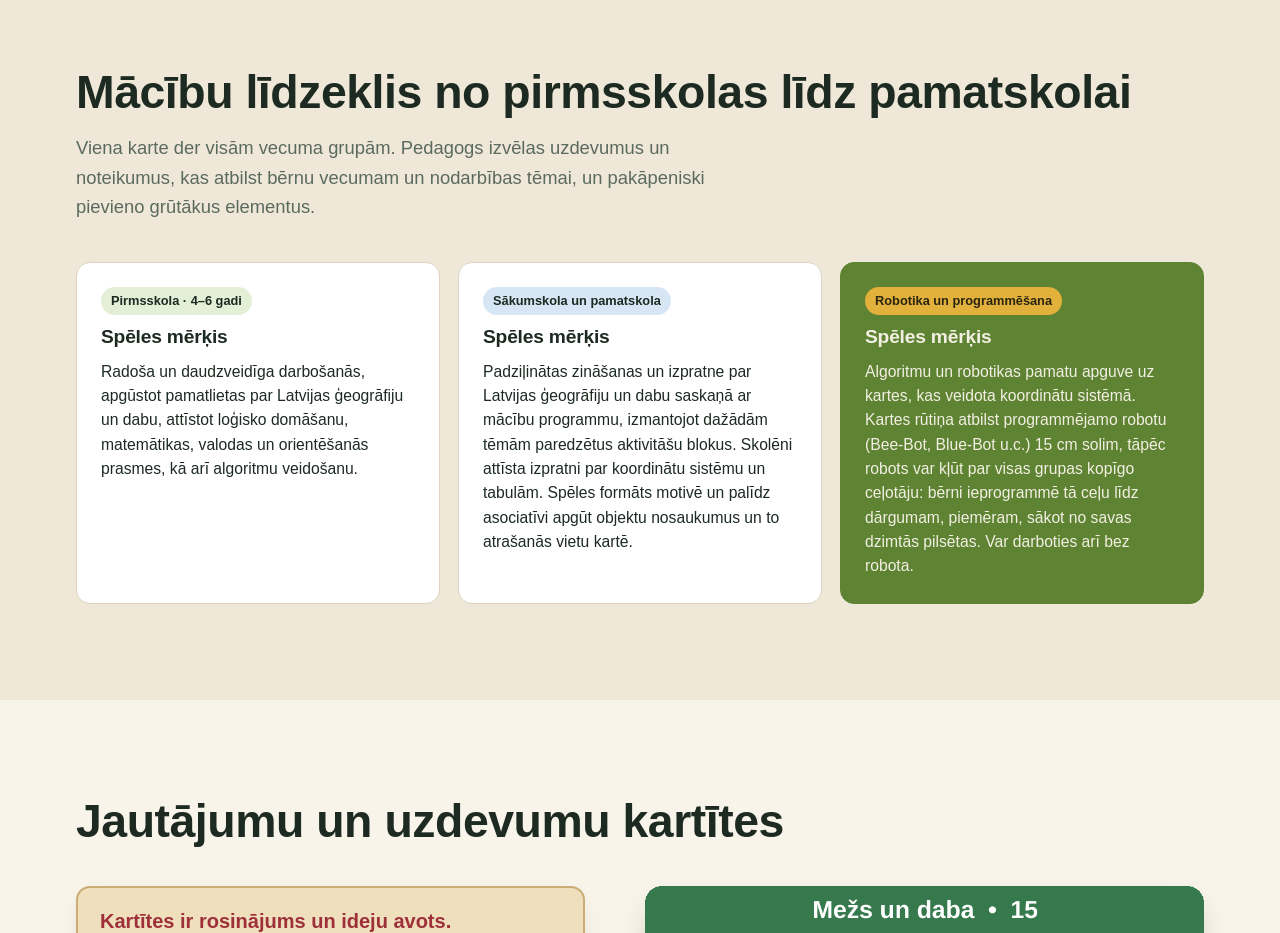
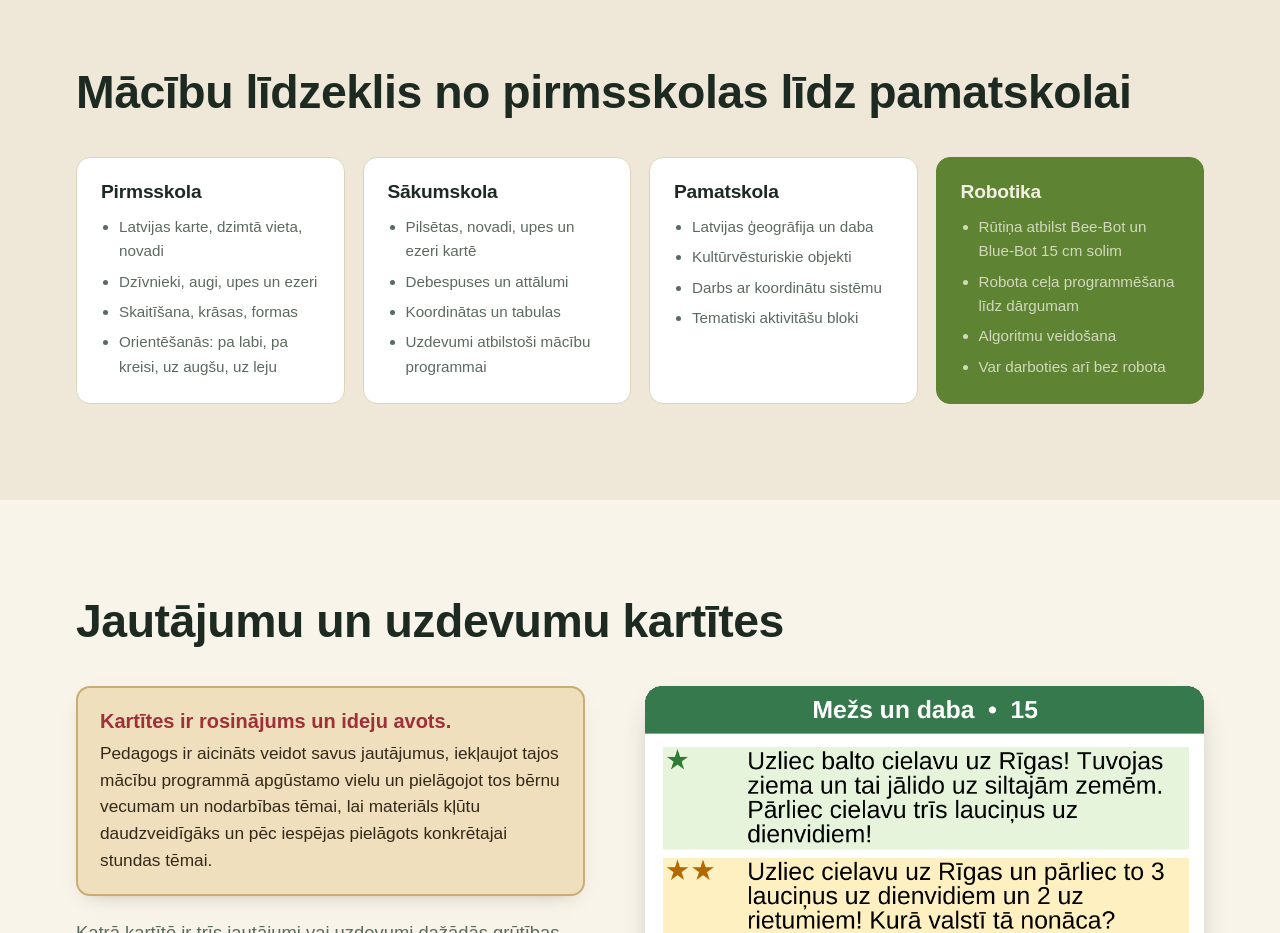
Before and after one commit to daigag/latvijasdargumi, a plain HTML site: page index.html in a window 1280 px wide. Shown: the part 2960-3893 px from the top of the page. Drawn offline with Linux system fonts and the light colour scheme.

Commit message:
Vecumposmi: četras sadaļas ar galvenajiem punktiem
Claude-Session: https://claude.ai/code/session_015bKgZJWkHRUcjHv33818tm

```diff
--- a/index.html
+++ b/index.html
@@ -239,7 +239,7 @@ section.par{padding:0}
 @media (max-width:820px){.instr{grid-template-columns:1fr}}
 
 /* Age */
-.ages{display:grid;grid-template-columns:repeat(3,1fr);gap:18px;margin-top:40px}
+.ages{display:grid;grid-template-columns:repeat(4,1fr);gap:18px;margin-top:40px}
 .age{border-radius:var(--radius);padding:24px;background:var(--surface);border:1px solid var(--line);display:flex;flex-direction:column;gap:12px}
 .age .tag{align-self:flex-start;font-weight:800;font-size:.8rem;padding:4px 10px;border-radius:999px;background:var(--meadow-soft);color:var(--ink)}
 .age:nth-child(2) .tag{background:var(--sea-soft)}
@@ -251,7 +251,7 @@ section.par{padding:0}
 .age.robot{background:var(--forest);color:var(--forest-ink);border-color:var(--forest)}
 .age.robot ul{color:color-mix(in srgb,var(--forest-ink) 78%,transparent)}
 .age.robot .tag{background:var(--mustard);color:#2a2410}
-@media (max-width:900px){.ages{grid-template-columns:1fr}}
+@media (max-width:1000px){.ages{grid-template-columns:repeat(2,1fr)}}@media (max-width:600px){.ages{grid-template-columns:1fr}}
 
 /* Cards */
 .cards-grid{display:grid;grid-template-columns:1fr 1.1fr;gap:clamp(28px,5vw,60px);align-items:start;margin-top:40px}
@@ -478,22 +478,42 @@ footer p{font-size:.9rem;color:color-mix(in srgb,var(--forest-ink) 72%,transpare
 <section id="vecumposmi" style="background:var(--surface-2)">
   <div class="wrap">
     <h2>Mācību līdzeklis no pirmsskolas līdz pamatskolai</h2>
-    <p class="lead">Viena karte der visām vecuma grupām. Pedagogs izvēlas uzdevumus un noteikumus, kas atbilst bērnu vecumam un nodarbības tēmai, un pakāpeniski pievieno grūtākus elementus.</p>
     <div class="ages">
       <div class="age">
-        <span class="tag">Pirmsskola · 4–6 gadi</span>
-        <h3>Spēles mērķis</h3>
-        <p class="goal">Radoša un daudzveidīga darbošanās, apgūstot pamatlietas par Latvijas ģeogrāfiju un dabu, attīstot loģisko domāšanu, matemātikas, valodas un orientēšanās prasmes, kā arī algoritmu veidošanu.</p>
+        <h3>Pirmsskola</h3>
+        <ul>
+          <li>Latvijas karte, dzimtā vieta, novadi</li>
+          <li>Dzīvnieki, augi, upes un ezeri</li>
+          <li>Skaitīšana, krāsas, formas</li>
+          <li>Orientēšanās: pa labi, pa kreisi, uz augšu, uz leju</li>
+        </ul>
       </div>
       <div class="age">
-        <span class="tag">Sākumskola un pamatskola</span>
-        <h3>Spēles mērķis</h3>
-        <p class="goal">Padziļinātas zināšanas un izpratne par Latvijas ģeogrāfiju un dabu saskaņā ar mācību programmu, izmantojot dažādām tēmām paredzētus aktivitāšu blokus. Skolēni attīsta izpratni par koordinātu sistēmu un tabulām. Spēles formāts motivē un palīdz asociatīvi apgūt objektu nosaukumus un to atrašanās vietu kartē.</p>
+        <h3>Sākumskola</h3>
+        <ul>
+          <li>Pilsētas, novadi, upes un ezeri kartē</li>
+          <li>Debespuses un attālumi</li>
+          <li>Koordinātas un tabulas</li>
+          <li>Uzdevumi atbilstoši mācību programmai</li>
+        </ul>
+      </div>
+      <div class="age">
+        <h3>Pamatskola</h3>
+        <ul>
+          <li>Latvijas ģeogrāfija un daba</li>
+          <li>Kultūrvēsturiskie objekti</li>
+          <li>Darbs ar koordinātu sistēmu</li>
+          <li>Tematiski aktivitāšu bloki</li>
+        </ul>
       </div>
       <div class="age robot">
-        <span class="tag">Robotika un programmēšana</span>
-        <h3>Spēles mērķis</h3>
-        <p class="goal">Algoritmu un robotikas pamatu apguve uz kartes, kas veidota koordinātu sistēmā. Kartes rūtiņa atbilst programmējamo robotu (Bee-Bot, Blue-Bot u.c.) 15 cm solim, tāpēc robots var kļūt par visas grupas kopīgo ceļotāju: bērni ieprogrammē tā ceļu līdz dārgumam, piemēram, sākot no savas dzimtās pilsētas. Var darboties arī bez robota.</p>
+        <h3>Robotika</h3>
+        <ul>
+          <li>Rūtiņa atbilst Bee-Bot un Blue-Bot 15 cm solim</li>
+          <li>Robota ceļa programmēšana līdz dārgumam</li>
+          <li>Algoritmu veidošana</li>
+          <li>Var darboties arī bez robota</li>
+        </ul>
       </div>
     </div>
   </div>
```
